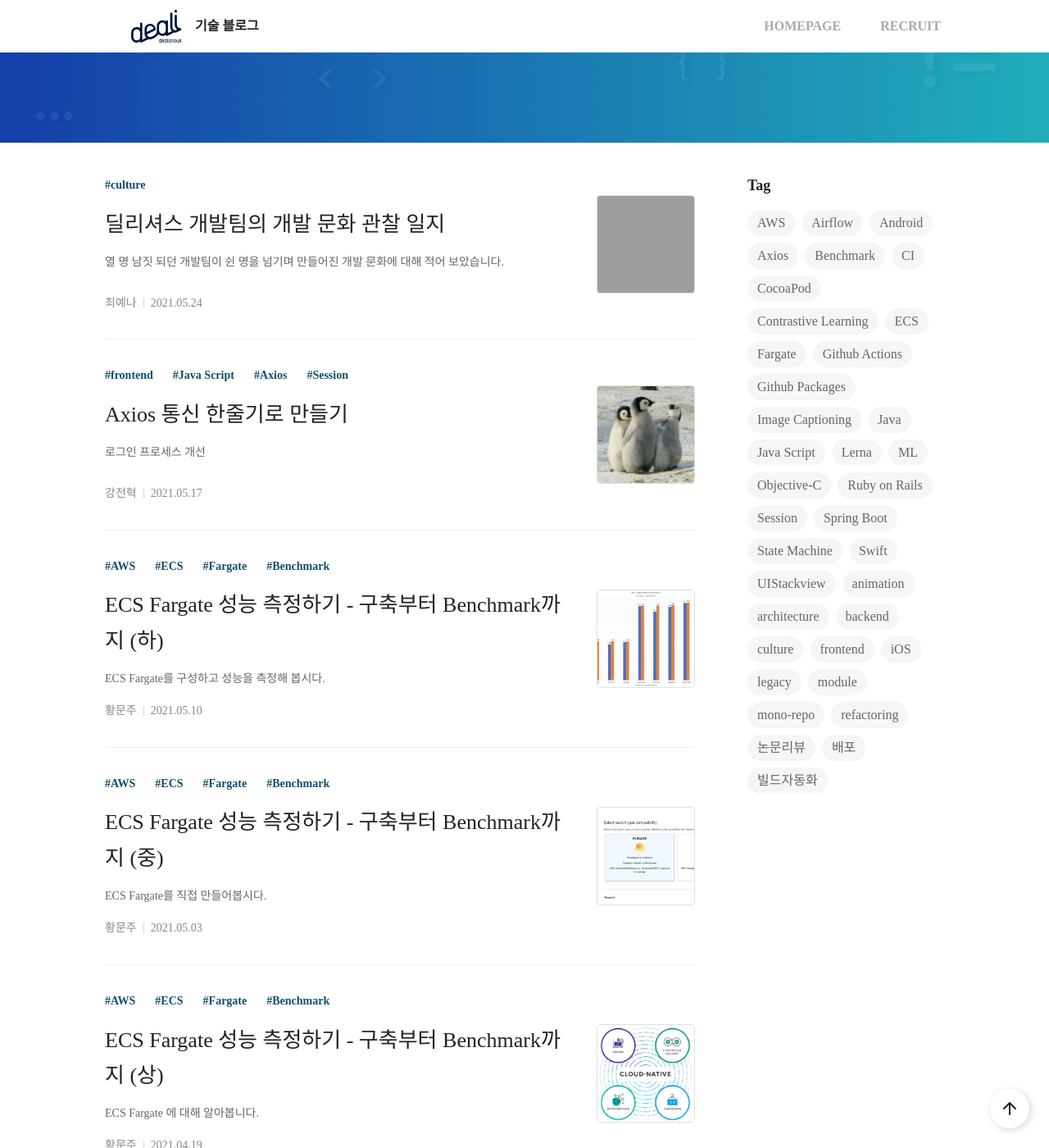
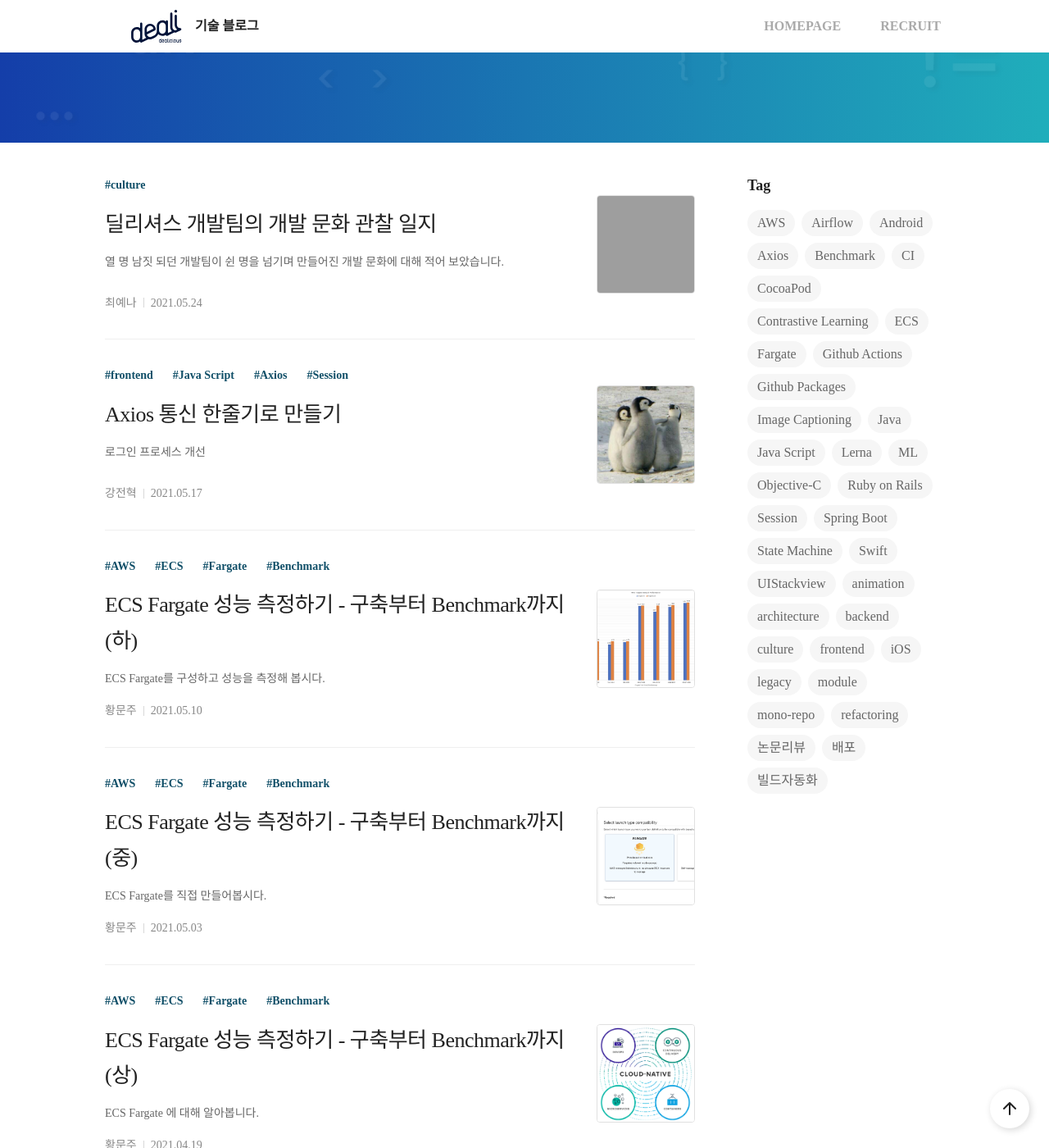
Before and after one commit to dealicious-inc/dealicious-inc.github.io, a Jekyll site: the page built from index.html, in a window 1280 px wide and 1400 px high, scrolled down 290 px. Shown: the whole window at 82% size. Built offline with Jekyll 4.4.1, drawn with Linux system fonts in a browser that asks for light colours; some web fonts are replaced; the list of posts is cut into pages by our own code; grey boxes are pictures that could not be loaded.

Commit message:
(주비님 요청) 타이틀 letter-spacing 변경

```diff
--- a/_sass/main.scss
+++ b/_sass/main.scss
@@ -157,6 +157,7 @@
       font-family: GmarketSans;
       font-weight: 500;
       line-height: 1.38;
+      letter-spacing: -0.5px;
       font-size: 34px;
       margin-bottom: 12px;
     }
@@ -425,6 +426,7 @@
       &__title {
         margin-top: 14px;
         font-family: GmarketSans;
+        letter-spacing: -0.5px;
         font-size: 26px;
         font-weight: 500;
         color: #222222;
```
